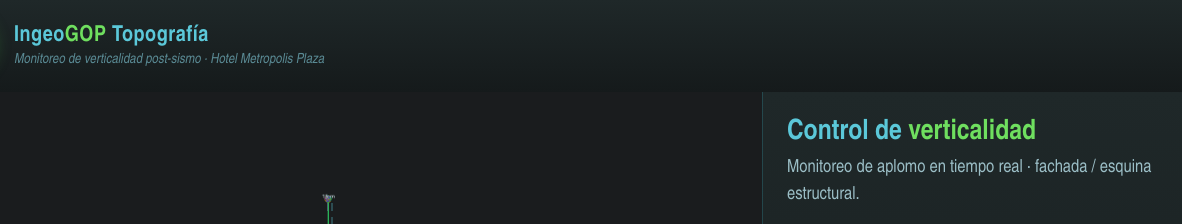
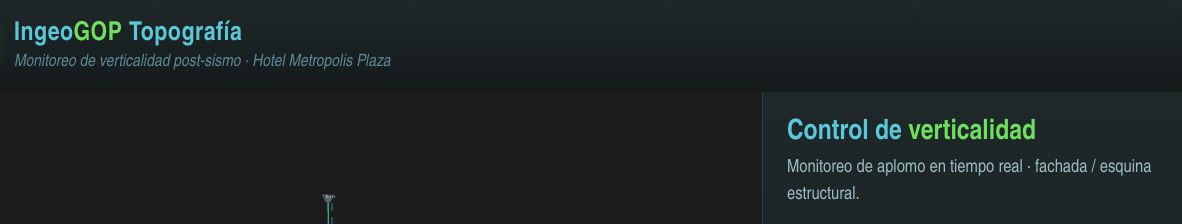
Before and after one commit to ingeogop/control_metropolis, a plain HTML site: page index.html in a window 1280 px wide. Shown: the top 224 px of the page, 98-1280 px from the left. Drawn offline with nearby package versions, Linux system fonts and the light colour scheme; animation ran at ten frames a second.

Commit message:
Anexo de mejoramiento de fuente y visualización de las rectas

```diff
--- a/index.html
+++ b/index.html
@@ -31,10 +31,10 @@
     display:block;transition:transform .3s ease}
   #logo:hover{transform:scale(1.05)}
   header a{line-height:0}
-  .marca-txt{display:flex;flex-direction:column;gap:2px;line-height:1.2}
-  .marca-nom{font-size:22px;font-weight:bold;color:var(--cyan);letter-spacing:.5px}
+  .marca-txt{display:flex;flex-direction:column;gap:3px;line-height:1.2}
+  .marca-nom{font-size:26px;font-weight:bold;color:var(--cyan);letter-spacing:.5px}
   .marca-nom span{color:var(--green)}
-  .marca-sub{font-size:14px;color:#5A8A94;font-style:italic}
+  .marca-sub{font-size:17px;color:#5A8A94;font-style:italic}
 
   #app{display:flex;height:78vh;min-height:520px}
   #view{flex:1;position:relative}
@@ -152,6 +152,7 @@
     <div id="tomas"></div>
 
     <button class="toggle" id="exagBtn">Exagerar desviación ×20</button>
+    <button class="toggle" id="yscaleBtn">Altura: real ×1</button>
 
     <h2>NIVELES (clic para ocultar)</h2>
     <div id="niveles"></div>
@@ -265,31 +266,38 @@ for(const t in RAW){
 const view=document.getElementById("view");
 const scene=new THREE.Scene();
 scene.background=new THREE.Color(0x1a1c1e);
-const cam=new THREE.PerspectiveCamera(45,1,0.01,500);
+const cam=new THREE.PerspectiveCamera(45,1,0.01,6000);
 const renderer=new THREE.WebGLRenderer({antialias:true});
 view.appendChild(renderer.domElement);
 
 const world=new THREE.Group(); scene.add(world);
-// centrar verticalmente: bajamos el mundo 7.5
-world.position.y=-7.5;
+// centrar verticalmente (se recalcula con la escala Y)
+let YSCALE=1;
+function recenter(){ world.position.y = -7.5*YSCALE; }
+recenter();
 
 scene.add(new THREE.AmbientLight(0xffffff,1.0));
 const dl=new THREE.DirectionalLight(0xffffff,0.6); dl.position.set(5,10,7); scene.add(dl);
 
-/* eje vertical de referencia (plomada ideal en X=0) */
-{
-  const g=new THREE.BufferGeometry().setFromPoints([new THREE.Vector3(0,0,0),new THREE.Vector3(0,15,0)]);
+/* grupo de referencia (plomada + etiquetas de altura) reconstruible con YSCALE */
+const refGroup=new THREE.Group(); world.add(refGroup);
+const heightLabels=[[0,"0 m"],[7.5,"7.5 m"],[12,"12 m"],[15,"15 m"]];
+function buildRef(){
+  while(refGroup.children.length) refGroup.remove(refGroup.children[0]);
+  // plomada ideal en X=0
+  const g=new THREE.BufferGeometry().setFromPoints([new THREE.Vector3(0,0,0),new THREE.Vector3(0,15*YSCALE,0)]);
   const l=new THREE.Line(g,new THREE.LineDashedMaterial({color:0x5BC8D9,dashSize:0.3,gapSize:0.2,opacity:0.55,transparent:true}));
-  l.computeLineDistances(); world.add(l);
+  l.computeLineDistances(); refGroup.add(l);
+  // etiquetas
+  heightLabels.forEach(([h,txt])=>{
+    const s=makeSprite(txt); s.position.set(0.25,h*YSCALE,0); refGroup.add(s);
+  });
 }
-/* piso */
+/* piso (plano en Y=0, no depende de la escala vertical) */
 {
   const grid=new THREE.GridHelper(2,20,0x555555,0x2a2a2a);
   grid.position.y=0; world.add(grid);
 }
-/* marcas de altura */
-const loader=null;
-const heightLabels=[[0,"0 m"],[7.5,"7.5 m"],[12,"12 m"],[15,"15 m"]];
 
 let EXAG=1;
 const tomaGroups={};
@@ -305,9 +313,7 @@ function makeSprite(text,color="#9BBEC6",size=42){
   const sp=new THREE.Sprite(new THREE.SpriteMaterial({map:tex,depthTest:false,transparent:true}));
   sp.scale.set(1.2,0.3,1);return sp;
 }
-heightLabels.forEach(([h,txt])=>{
-  const s=makeSprite(txt); s.position.set(0.25,h,0); world.add(s);
-});
+buildRef();
 
 function buildTomas(){
   for(const t in PTS){
@@ -316,7 +322,7 @@ function buildTomas(){
     const pts=PTS[t];
     // línea que une solo los niveles visibles, en orden
     const linePts=ORDER.filter(n=>lvlVisible[n])
-      .map(n=>{const p=pts.find(q=>q.name===n);return new THREE.Vector3(p.x*EXAG,p.y,0);});
+      .map(n=>{const p=pts.find(q=>q.name===n);return new THREE.Vector3(p.x*EXAG,p.y*YSCALE,0);});
     if(linePts.length>=2){
       const lg=new THREE.BufferGeometry().setFromPoints(linePts);
       g.add(new THREE.Line(lg,new THREE.LineBasicMaterial({color:col})));
@@ -326,7 +332,7 @@ function buildTomas(){
       if(!lvlVisible[p.name])return;
       const m=new THREE.Mesh(new THREE.SphereGeometry(0.13,20,20),
              new THREE.MeshStandardMaterial({color:col,roughness:.5}));
-      m.position.set(p.x*EXAG,p.y,0); g.add(m);
+      m.position.set(p.x*EXAG,p.y*YSCALE,0); g.add(m);
     });
     world.add(g); tomaGroups[t]=g;
   }
@@ -334,6 +340,7 @@ function buildTomas(){
 function rebuild(){
   for(const t in tomaGroups){ world.remove(tomaGroups[t]); }
   for(const k in tomaGroups) delete tomaGroups[k];
+  buildRef(); recenter();
   buildTomas();
   for(const t in tomaGroups) tomaGroups[t].visible=visible[t];
 }
@@ -371,6 +378,16 @@ document.getElementById("exagBtn").onclick=e=>{
   rebuild();
 };
 
+const YSTEPS=[1,0.5,0.25,0.1];
+const YLABELS={1:"Altura: real ×1",0.5:"Altura: comprimida ×½",0.25:"Altura: comprimida ×¼",0.1:"Altura: comprimida ×⅒"};
+let yi=0;
+document.getElementById("yscaleBtn").onclick=e=>{
+  yi=(yi+1)%YSTEPS.length;
+  YSCALE=YSTEPS[yi];
+  e.target.textContent=YLABELS[YSCALE];
+  rebuild();
+};
+
 /* ---------- CONTROLES ORBIT (mínimos, sin dependencia extra) ---------- */
 let rot={x:-0.15,y:0.5},dist=26,pan={x:0,y:0};
 let drag=null,last={x:0,y:0};
@@ -385,7 +402,7 @@ window.addEventListener("mousemove",e=>{
 });
 el.addEventListener("contextmenu",e=>e.preventDefault());
 el.addEventListener("wheel",e=>{e.preventDefault();dist*=(1+Math.sign(e.deltaY)*0.08);
-  dist=Math.max(4,Math.min(120,dist));},{passive:false});
+  dist=Math.max(0.2,Math.min(2000,dist));},{passive:false});
 
 function resize(){
   const w=view.clientWidth,h=view.clientHeight;
```
